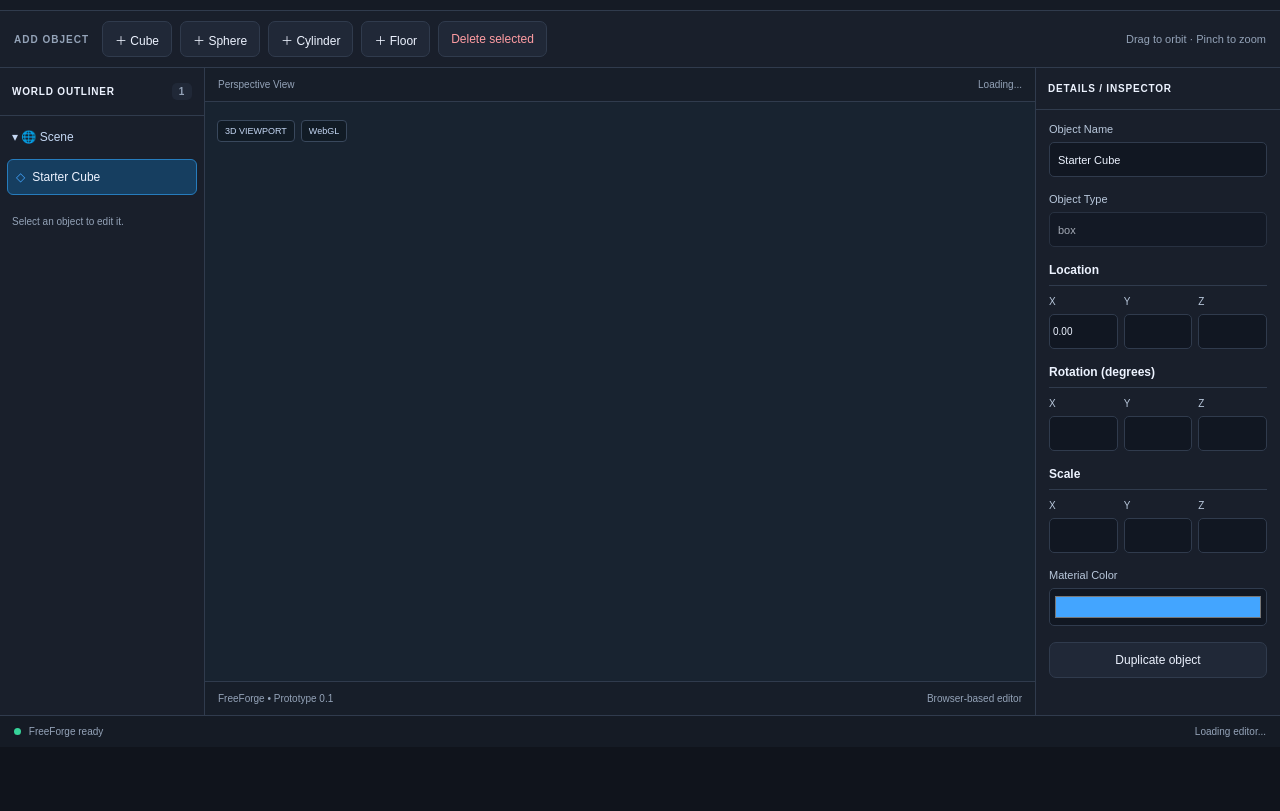
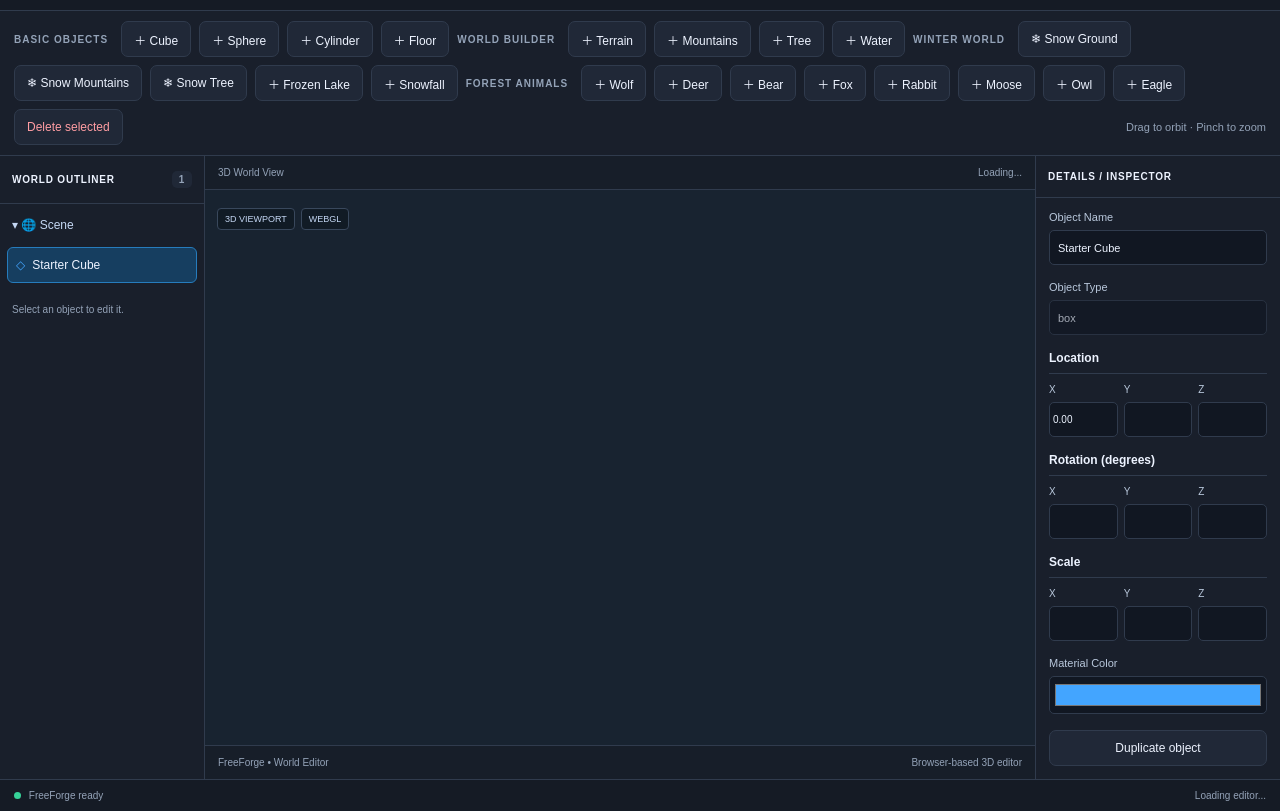
Before and after one commit to alpeshvanol8160-cell/FreeForge-Engine, a plain HTML site: page index.html in a window 1280 px wide. Shown: the part 53-864 px from the top of the page. Before the commit the page ends 800 px from the top, so only its background shows below. Drawn offline with nearby package versions, Linux system fonts and the light colour scheme.

Commit message:
Update index.html

```diff
--- a/index.html
+++ b/index.html
@@ -1,11 +1,12 @@
+
 <!DOCTYPE html>
 <html lang="en">
 <head>
   <meta charset="UTF-8">
   <meta name="viewport" content="width=device-width, initial-scale=1.0">
   <meta name="theme-color" content="#151a23">
-  <meta name="description" content="FreeForge Engine - a free browser-based 3D scene editor.">
-  <title>FreeForge Engine — 3D Editor</title>
+  <meta name="description" content="FreeForge Engine - Free browser-based 3D editor with terrain, snow worlds, forests and wildlife.">
+  <title>FreeForge Engine — 3D World Editor</title>
 
   <link rel="stylesheet" href="./style.css">
 
@@ -32,11 +33,35 @@
   </header>
 
   <nav class="toolbar">
-    <span class="toolbar-label">ADD OBJECT</span>
+    <span class="toolbar-label">BASIC OBJECTS</span>
     <button class="tool" data-add="box">＋ Cube</button>
     <button class="tool" data-add="sphere">＋ Sphere</button>
     <button class="tool" data-add="cylinder">＋ Cylinder</button>
     <button class="tool" data-add="floor">＋ Floor</button>
+
+    <span class="toolbar-label">WORLD BUILDER</span>
+    <button class="tool" data-add="terrain">＋ Terrain</button>
+    <button class="tool" data-add="mountains">＋ Mountains</button>
+    <button class="tool" data-add="tree">＋ Tree</button>
+    <button class="tool" data-add="water">＋ Water</button>
+
+    <span class="toolbar-label">WINTER WORLD</span>
+    <button class="tool" data-add="snow">❄ Snow Ground</button>
+    <button class="tool" data-add="snowmountains">❄ Snow Mountains</button>
+    <button class="tool" data-add="snowtree">❄ Snow Tree</button>
+    <button class="tool" data-add="ice">＋ Frozen Lake</button>
+    <button class="tool" data-add="snowfall">＋ Snowfall</button>
+
+    <span class="toolbar-label">FOREST ANIMALS</span>
+    <button class="tool" data-add="wolf">＋ Wolf</button>
+    <button class="tool" data-add="deer">＋ Deer</button>
+    <button class="tool" data-add="bear">＋ Bear</button>
+    <button class="tool" data-add="fox">＋ Fox</button>
+    <button class="tool" data-add="rabbit">＋ Rabbit</button>
+    <button class="tool" data-add="moose">＋ Moose</button>
+    <button class="tool" data-add="owl">＋ Owl</button>
+    <button class="tool" data-add="eagle">＋ Eagle</button>
+
     <button id="deleteBtn" class="tool danger">Delete selected</button>
     <span class="hint">Drag to orbit · Pinch to zoom</span>
   </nav>
@@ -53,7 +78,7 @@
 
     <section class="viewport-wrap">
       <div class="viewport-header">
-        <span>Perspective View</span>
+        <span>3D World View</span>
         <span id="sceneStatus">Loading...</span>
       </div>
 
@@ -61,7 +86,7 @@
 
       <div class="viewport-overlay">
         <span class="overlay-chip">3D VIEWPORT</span>
-        <span class="overlay-chip">WebGL</span>
+        <span class="overlay-chip">WEBGL</span>
       </div>
 
       <div id="playOverlay" class="play-overlay hidden">
@@ -73,8 +98,8 @@
       </div>
 
       <div class="viewport-footer">
-        <span>FreeForge • Prototype 0.1</span>
-        <span>Browser-based editor</span>
+        <span>FreeForge • World Editor</span>
+        <span>Browser-based 3D editor</span>
       </div>
     </section>
 
```
